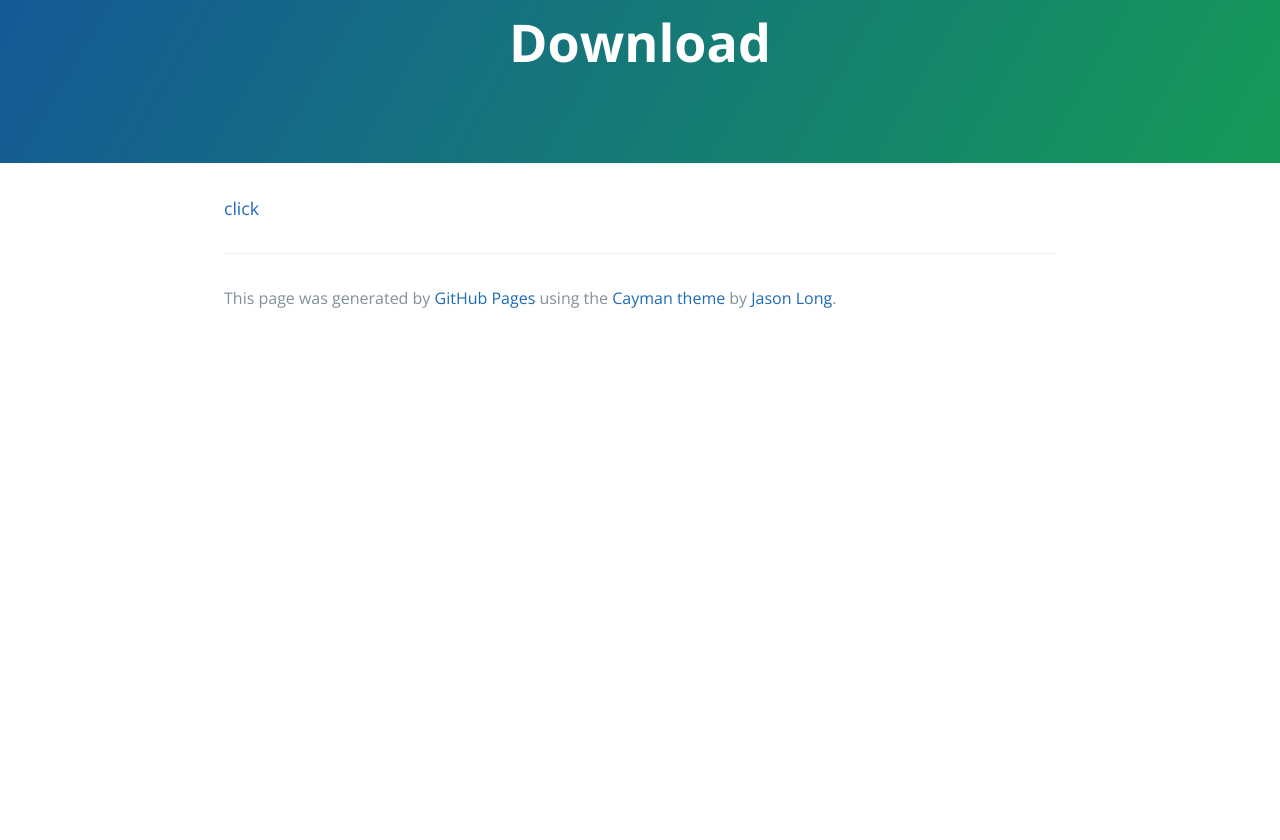
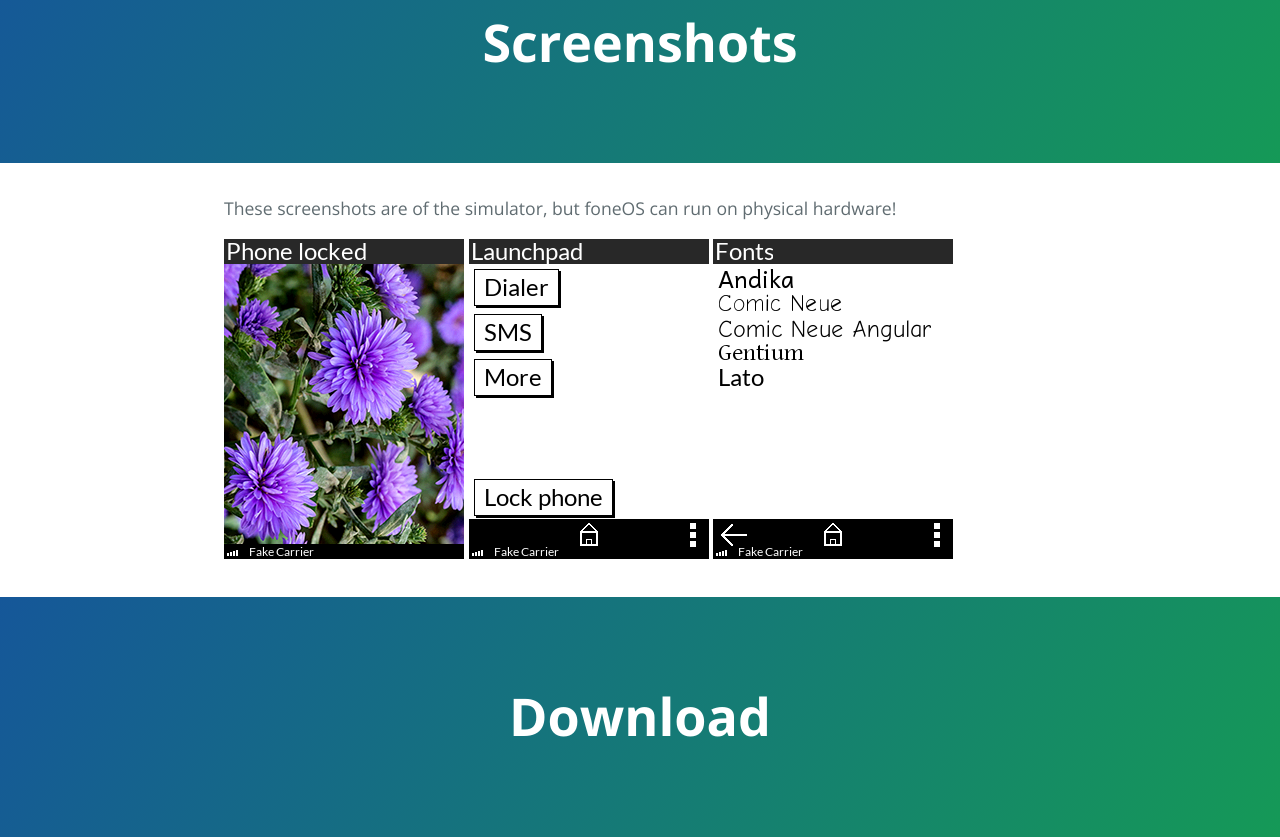
Before and after one commit to foneOS/foneOS.github.io, a plain HTML site: page index.html in a window 1280 px wide. Shown: the part 771-1611 px from the top of the page. Before the commit the page ends 1113 px from the top, so only its background shows below. Drawn offline with nearby package versions, Linux system fonts and the light colour scheme.

Commit message:
add screenshots

```diff
--- a/index.html
+++ b/index.html
@@ -30,6 +30,17 @@
 		</section>
 
 		<section class="page-header">
+			<h1 class="project-name">Screenshots</h1>
+		</section>
+
+		<section class="main-content">
+			<p>These screenshots are of the simulator, but foneOS can run on physical hardware!</p>
+			<img src="img/lock.png" />
+			<img src="img/launchpad.png" />
+			<img src="img/fonts.png" />
+		</section>
+
+		<section class="page-header">
 			<h1 class="project-name">Download</h1>
 		</section>
 
```
Also changed, not shown: img/fonts.png (added), img/launchpad.png (added), img/lock.png (added).
